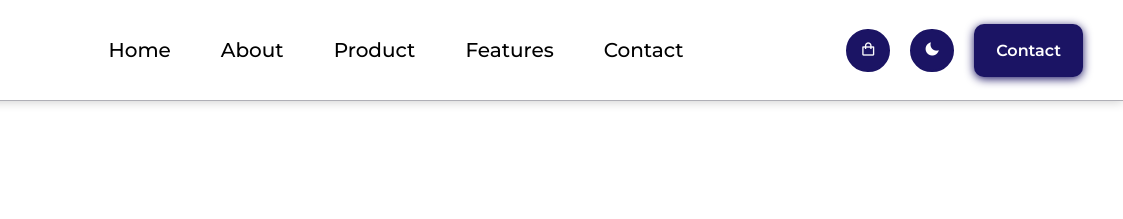
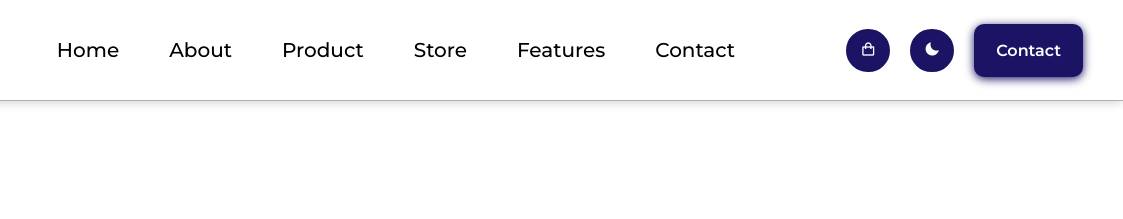
Before and after one commit to Abdelilah2009/Vora, a plain HTML site: page index.html in a window 1280 px wide. Shown: the top 219 px of the page, 157-1280 px from the left. Drawn offline with nearby package versions, Linux system fonts and the light colour scheme; files that its build step writes are made by us from their sources.

Commit message:
Update index.html

```diff
--- a/index.html
+++ b/index.html
@@ -30,6 +30,7 @@
         <li><a href="#home">home</a></li>
         <li><a href="#about">about</a></li>
         <li><a href="#store">product</a></li>
+        <li><a href="#store">store</a></li>
         <li><a href="#store">features</a></li>
         <li><a href="#contact">contact</a></li>
         <div class="close"><i class="bx bx-x"></i></div>
```
